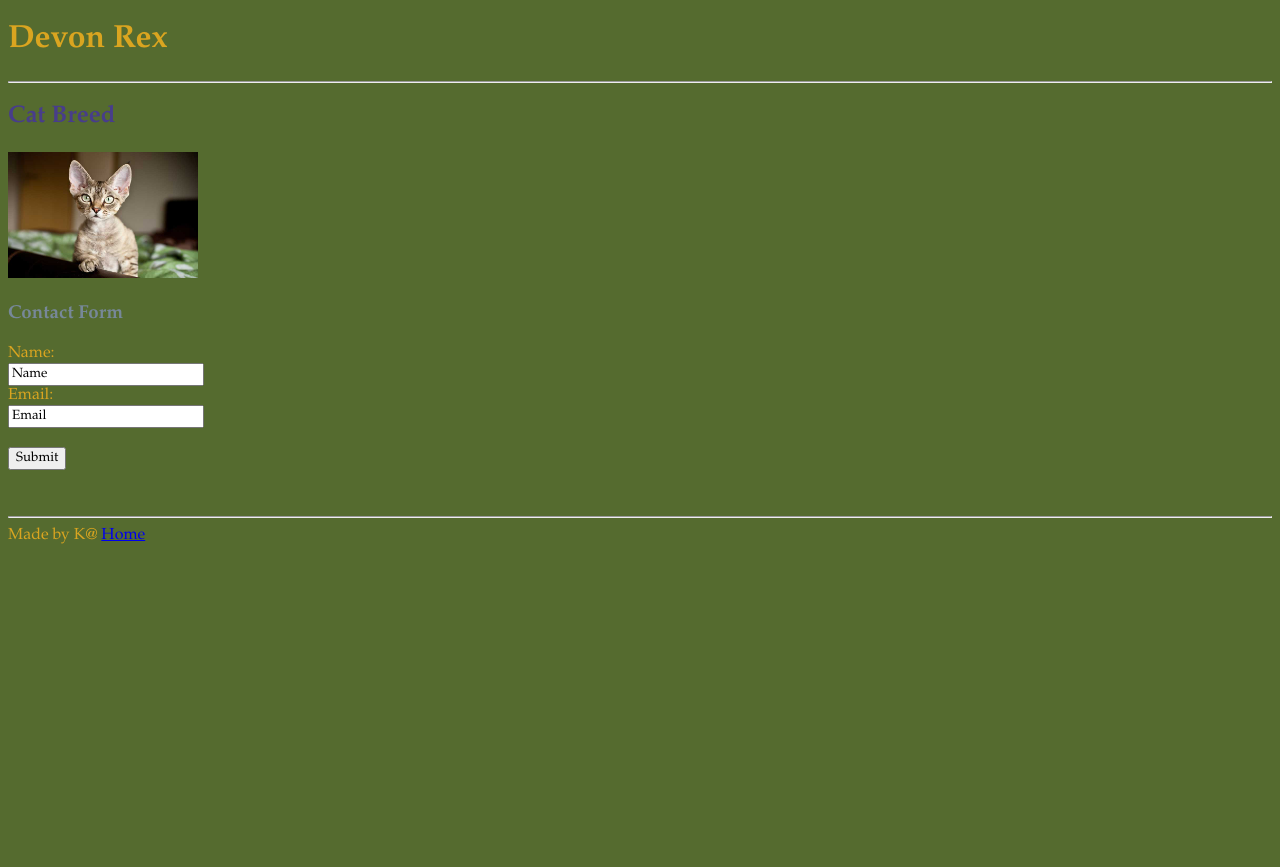
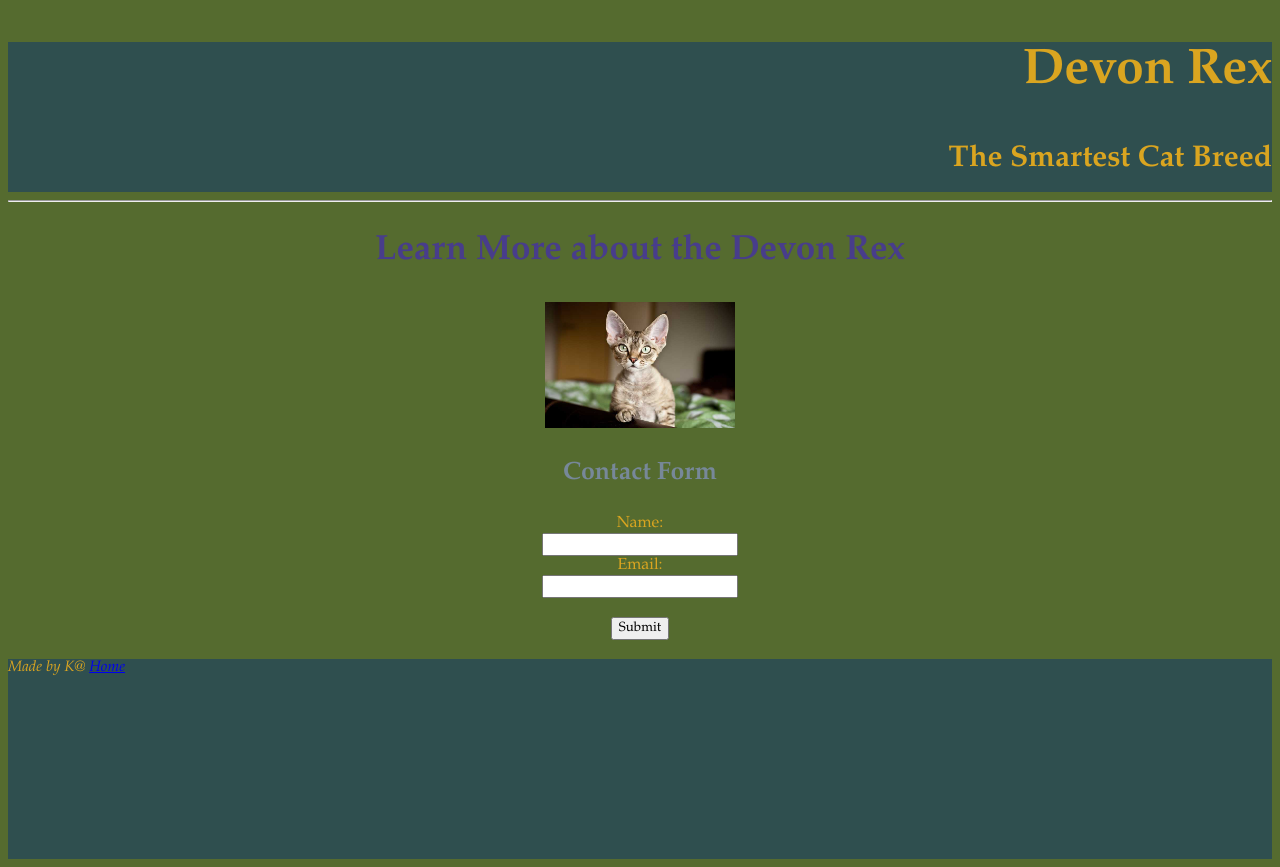
Before and after one commit to KKitenge/mini-project, a plain HTML site: page index.html in a window 1280 px wide. Before the commit the page ends 800 px from the top, so only its background shows below. Drawn offline with Linux system fonts and the light colour scheme.

Commit message:
edited css and html

```diff
--- a/assets/style.css
+++ b/assets/style.css
@@ -1,21 +1,51 @@
 *{
     font-family: "Garamond", "Gill Sans", "Georgia", sans-serif;
+}
+
+header {
+    height: 150px;
+    background-color: darkslategray;
 }
 
 body {
     background-color: darkolivegreen;
     color: goldenrod;
+    align-content: center;
+}
+
+section {
+    text-align: center;
 }
 
 .image {
     width: 15%;
     height: 15%
+
 }
 
+h1 {
+    text-align: end;
+    font-size: 50px;
+    line-height: normal;
+}
 h2 {
     color: darkslateblue;
+    font-size: 35px;
 }
 
 h3 {
     color: lightslategray;
+    font-size: 25px;
 }
+
+h4 {
+    font-size: 30px;
+    text-align: end;
+}
+footer {
+    height: 200px;
+    background-color: darkslategray;
+    font-size: 15px;
+    font-style: italic;
+
+}
--- a/index.html
+++ b/index.html
@@ -8,29 +8,28 @@
 
     <body>
         <header>
-            <h1>Devon Rex</h1><hr>
-            <h2>Cat Breed</h2>
+            <h1>Devon Rex</h1>
+            <h4>The Smartest Cat Breed</h4>
         </header>
+        <hr>
 
   <section>
-        <img src="./assets/devonrex.jpg" class="image" alt="devon rex cat"/><br>
-
-
-            <h3>Contact Form</h3>
+    <h2>Learn More about the Devon Rex</h2>
+        <img src="./assets/devonrex.jpg" class="image" alt="devon rex cat"/>
+        <br>
+        <h3>Contact Form</h3>
             <form action="#">
                 <label for="name">Name:</label><br>
-                <input type="text" id="name" name="name" value="Name"><br>
+                <input type="text" id="name" name="name" value=><br>
                 <label for="email">Email:</label><br>
-                <input type="text" id="email" name="email" value="Email"><br><br>
+                <input type="text" id="email" name="email" value=><br><br>
                 <input type="submit" value="Submit">
             </form>
+            <br>
+        </section>
 
-        </section>
-        <br>
-        <br>
-    <hr>
-        <footer>Made by K@ <a href="mailto:test@test123yahoogmail.com">Home</a>
-            </footer>
-    </body>
-
-</html>
+        <footer>
+            Made by K@ <a href="mailto:test@test123yahoogmail.com">Home</a>
+        </footer>
+        </body>
+ </html>
```
